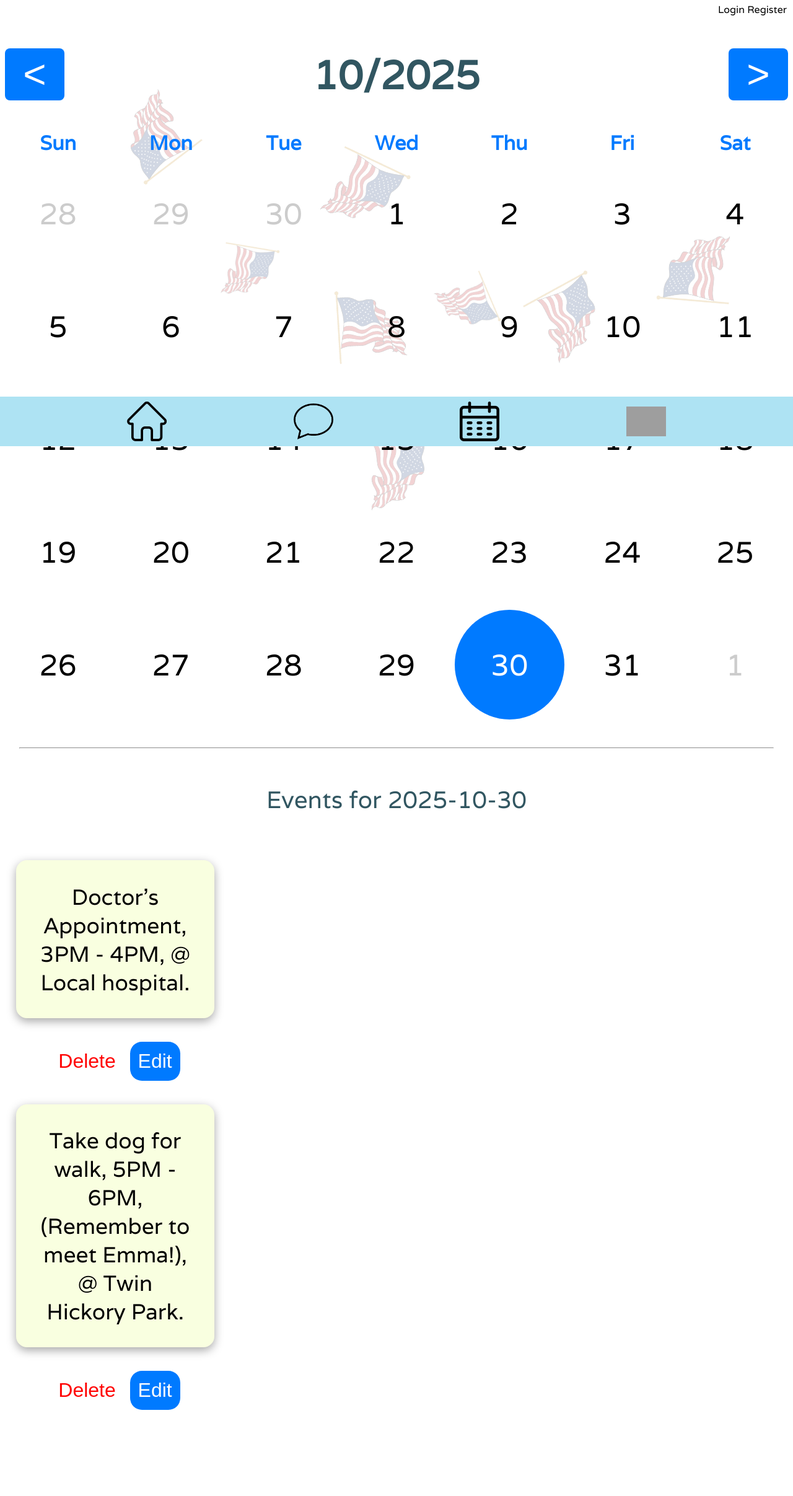
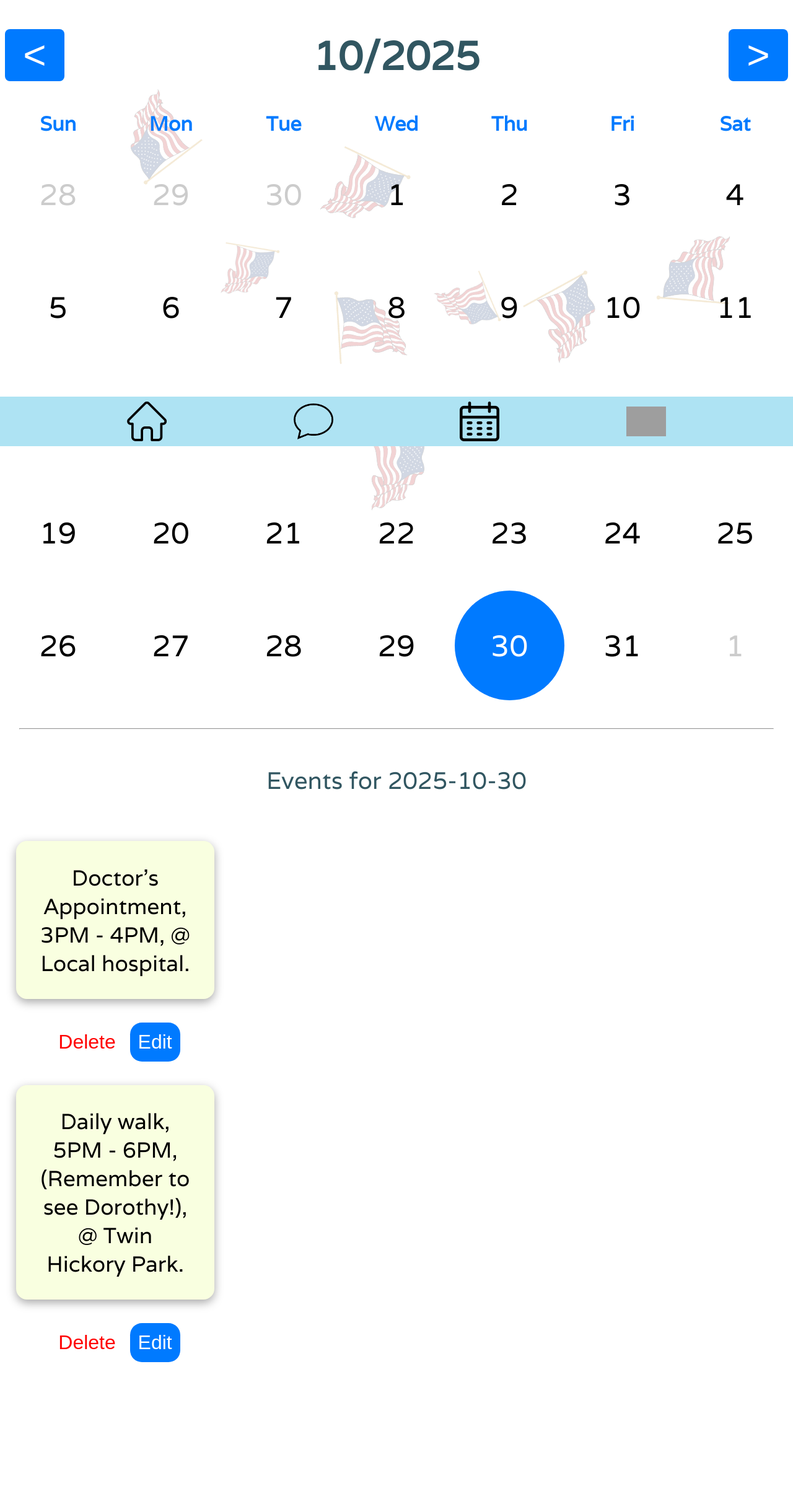
Before and after one commit to JayChauhan2/VeteransProject, a Flask app: page /show_calendar/2025/10/ in a window 1280 px wide. Shown: the part 80-2494 px from the top of the page at 62% size. After the commit the page ends 2278 px from the top, so only its background shows below. Run offline with Flask 3, Linux system fonts and the light colour scheme; data that the repository does not hold is empty; some libraries are stand-ins or nearby versions; grey boxes are pictures that could not be loaded.

Commit message:
demo-ready

```diff
--- a/app.py
+++ b/app.py
@@ -9,6 +9,8 @@ import calendar
 import datetime
 import psycopg2
 from werkzeug.security import generate_password_hash, check_password_hash
+
+
 
 load_dotenv()
 client = Groq(api_key=os.getenv('groq_api_key'))
@@ -25,6 +27,19 @@ def get_db_connection():
         user=os.getenv("DB_USER"),
         password=os.getenv("DB_PASSWORD")
     )
+
+
+# -------------------- LLM Chat -------------------- #
+@app.route("/getLLMResponse", methods=["POST"])
+def getLLMResponse():
+    inp = request.json["message"]
+    response = ollama.chat(
+        model='html-model',
+        messages=[
+            {'role': 'user', 'content': inp}
+        ]
+    )
+    return jsonify({"response": response['message']['content']})
 
 # -------------------- Redirect root to login -------------------- #
 @app.route('/')
@@ -94,38 +109,6 @@ def wimHof(step_id=0):
     ]
     text, total = build_steps(steps, step_id)
     return render_template('wimHof.html', text=text, step_id=step_id, steps=steps, total=total)
-
-
-# -------------------- LLM Chat -------------------- #
-@app.route("/getLLMResponse", methods=["POST"])
-def getLLMResponse():
-    # try:
-    #     inp = request.json["message"]
-    #     completion = client.chat.completions.create(
-    #         model="llama-3.3-70b-versatile",
-    #         messages=[{
-    #             "role": "user",
-    #             "content": "You are a trauma-informed virtual assistant designed to support veterans with PTSD. Always speak in a calm, respectful, and supportive tone. Prioritize emotional safety. Limit responses to 250 chars, don't repeat your instructions. Don't make your messages repetitive, like don't repeat I'm here to listen and support you. " + inp
-    #         }
-    #         ],
-    #         temperature=1,
-    #         max_completion_tokens=1024,
-    #         top_p=1,
-    #         stream=False,
-    #         stop=None
-    #     )
-    #     return jsonify({"response": completion.choices[0].message.content})
-    # except Exception as e:
-    #     traceback.print_exc()
-    #     return jsonify({"error": "Unable to load summary"}), 500
-    inp = request.json["message"]
-    response = ollama.chat(
-        model='html-model',
-        messages=[
-            {'role': 'user', 'content': inp}
-        ]
-    )
-    return jsonify({"response": response['message']['content']})
 
 # -------------------- Authentication -------------------- #
 @app.route('/register', methods=['GET', 'POST'])
--- a/static/script.js
+++ b/static/script.js
@@ -37,6 +37,8 @@ if (usrMsgHolder) {
 
         const botClone = msgTemplate.content.cloneNode(true)
         botClone.querySelector('div').querySelector('div').innerText = await createLLMResponse(usrMsg)
+
+        botClone.querySelector('div').querySelector('img').src = "/static/AItherapist.png"
         msgZone.appendChild(botClone)
 
     })
--- a/templates/calendar.html
+++ b/templates/calendar.html
@@ -4,7 +4,7 @@
 <div class="page-container">
 
     <!-- Login / Logout Links -->
-    <div class="auth-links">
+    <!-- <div class="auth-links">
         {% if 'user_id' in session %}
             Logged in
             <a href="{{ url_for('logout') }}">Logout</a>
@@ -12,7 +12,7 @@
             <a href="{{ url_for('login') }}">Login</a>
             <a href="{{ url_for('register') }}">Register</a>
         {% endif %}
-    </div>
+    </div> -->
 
     <!-- Calendar -->
     <div class="calendar-container">
@@ -57,21 +57,11 @@
             </p>
             <button type="submit" class="delete-btn">Delete</button>
             <button type="button" class="edit-btn">Edit</button>
-            <p>
-                Take dog for walk,
-                5PM - 6PM,
-                (Remember to meet Emma!), @
-                Twin Hickory Park.
-            </p>
-            <button type="submit" class="delete-btn">Delete</button>
-            <button type="button" class="edit-btn">Edit</button>
-        {% if events %}
+            {% if events %}
             {% for event in events %}
                 <p>
                     {{event[1]}},
-                    {% if event[2] and event[3] %}
-                        ({{ event[2] }} - {{ event[3] }}),
-                    {% endif %}
+                        4:35PM-4:40PM,
                     {% if event[4] %}
                     ({{event[4]}}),
                     {% endif %}
@@ -87,6 +77,15 @@
                 {% endif %}
             {% endfor %}
         {% endif %}
+            <p>
+                Daily walk,
+                5PM - 6PM,
+                (Remember to see Dorothy!), @
+                Twin Hickory Park.
+            </p>
+            <button type="submit" class="delete-btn">Delete</button>
+            <button type="button" class="edit-btn">Edit</button>
+
         </div>
 
 
--- a/templates/chat.html
+++ b/templates/chat.html
@@ -5,7 +5,7 @@
 {% block content %}
 
 <h1>AI-Powered Check-Ins</h1>
-<h3>Simulate therapy with a highly-trained AI.</h3>
+<h3>Speak with an emotionally-intelligent highly-trained AI.</h3>
 
 <template id="msg">
     <div class="chat-msg-holder">
--- a/templates/index.html
+++ b/templates/index.html
@@ -27,7 +27,7 @@
                 <span class="info-text">Daily Check-Ins ></span>
             </div>
         </a>
-        <a href="{{ url_for('more') }}">
+        <a href="{{ url_for('resources') }}">
             <div class="activity-frame resources">
                 <span class="info-text">Resources ></span>
             </div>
```
